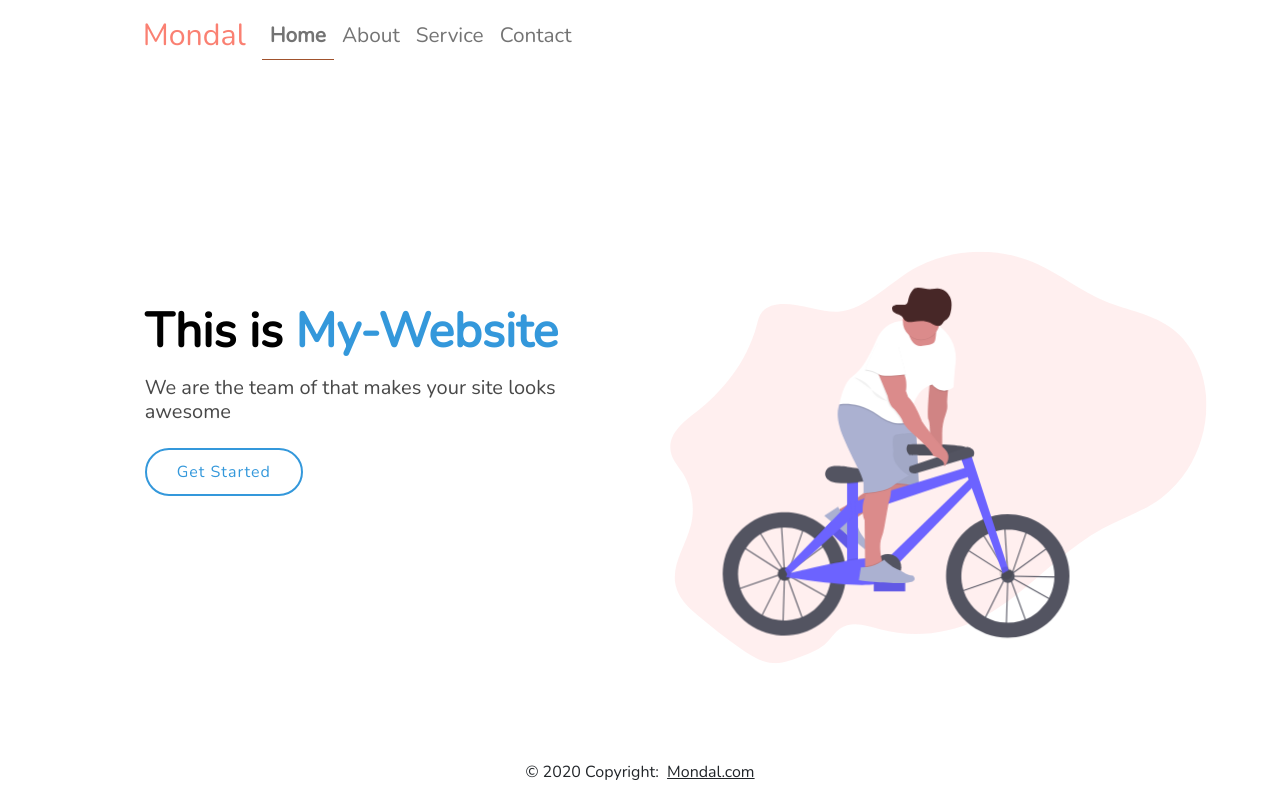
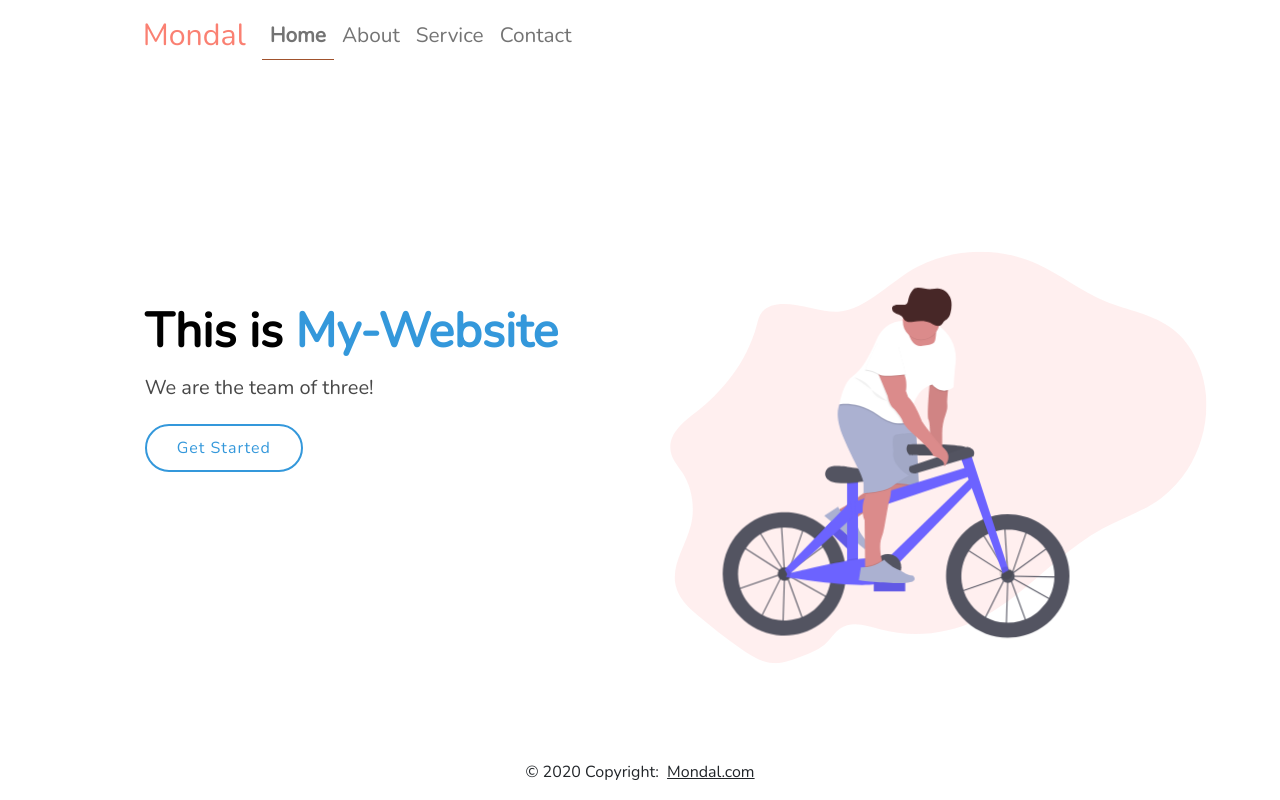
Before and after one commit to DebarshiMondal-06/ReactSite-1, a React (Create React App) app in the folder Frontend/: page / in a window 1280 px wide. Built offline with nearby package versions, Linux system fonts and the light colour scheme.

Commit message:
initial-11

```diff
--- a/Frontend/src/Home.jsx
+++ b/Frontend/src/Home.jsx
@@ -4,7 +4,7 @@ import Common from "./Common";
 const Home = () => {
     return (
             <Common
-                name='We are the team of that makes your site looks awesome'
+                name='We are the team of three!'
                 visit='/service'
                 btname="Get Started"
             />
```
